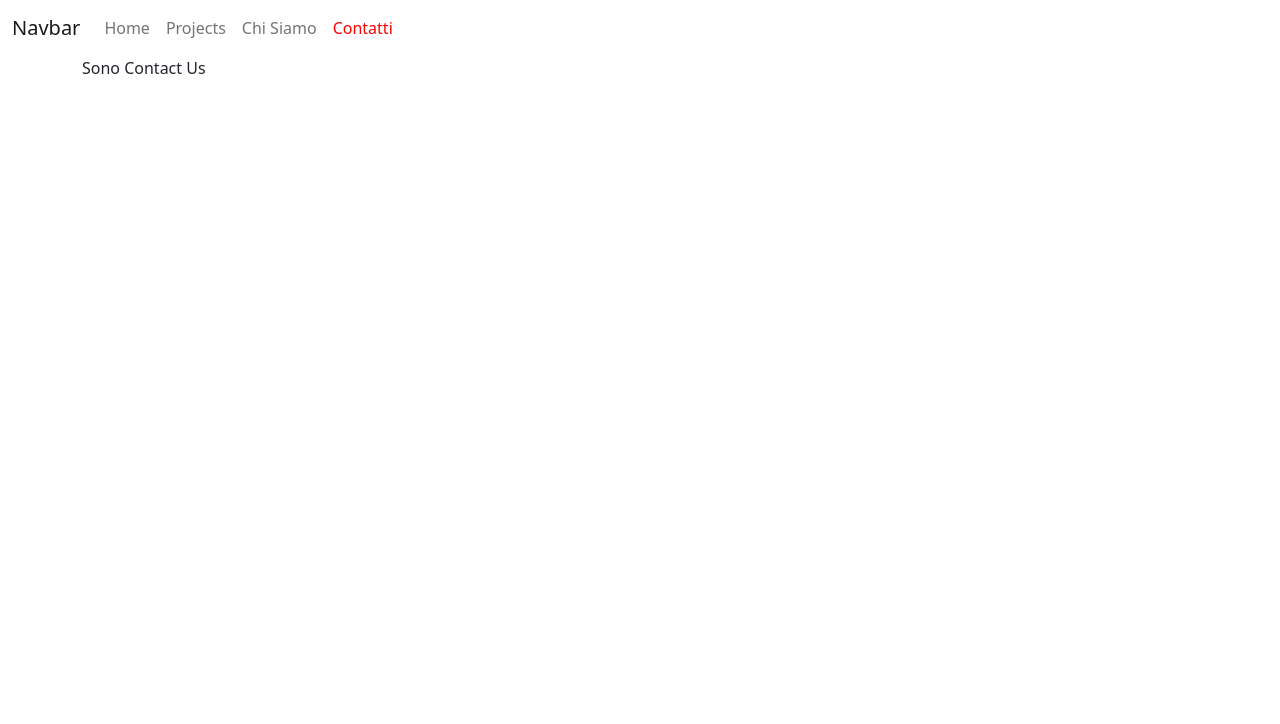
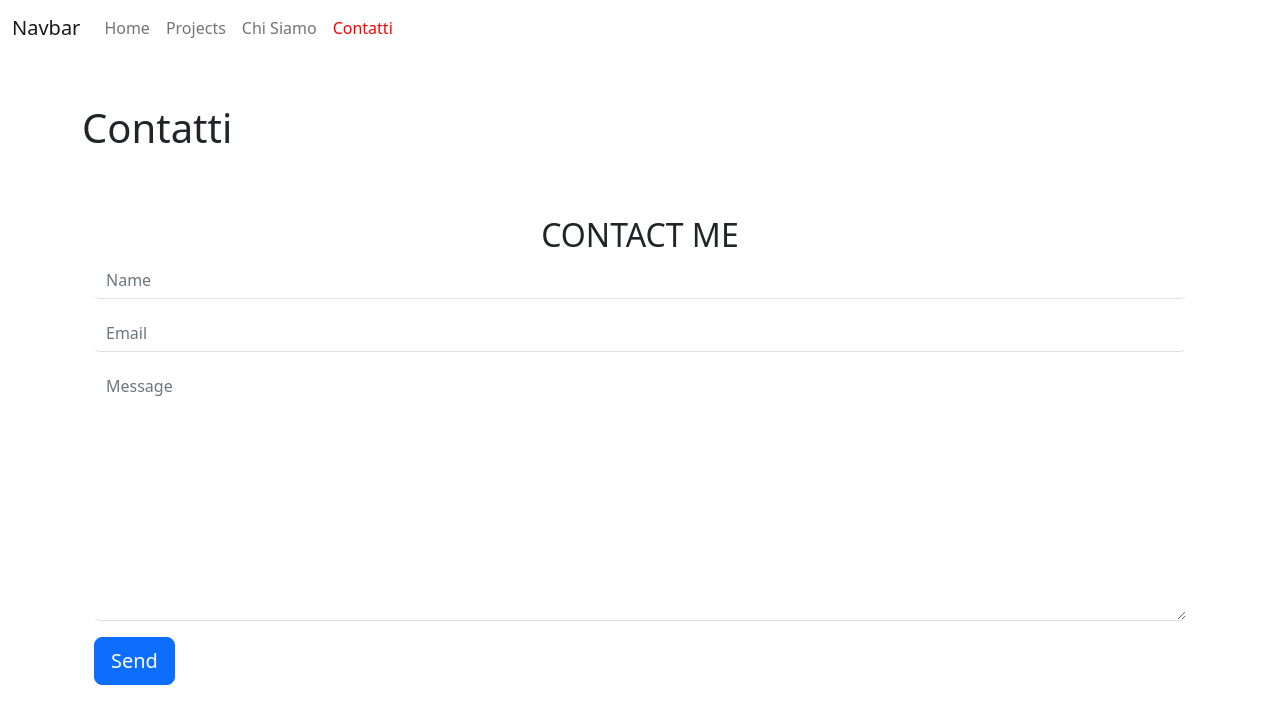
Before and after one commit to Mattia-Rollo/laravel-vue-router, a Vue app: page /contact in a window 1280 px wide. Shown: the top 724 px of the page. Built offline with nearby package versions, Linux system fonts and the light colour scheme.

Commit message:
add contact form email

```diff
--- /dev/null
+++ b/src/components/ContactForm.vue
@@ -0,0 +1,88 @@
+<template>
+    <section class="contact_me py-5">
+        <div class="inner-wrapper">
+            <div class="container-fluid text-center">
+                <h2 class="text-uppercase">contact me</h2>
+                <div v-if="success" class="alert alert-success text-start" role="alert">
+                    Messaggio inviato con successo!
+                </div>
+                <div class="row">
+                    <form class="col-12 text-start" @submit.prevent="sendForm()">
+                        <div class="mb-3">
+                            <input class="border-0 border-bottom form-control" type="text" name="name" id="name"
+                                placeholder="Name" v-model="name" :class="{ 'is-invalid': errors.name }" required>
+                            <p v-for="(error, index) in errors.name" :key="index" class="invalid-feedback">
+                                {{ error }}
+                            </p>
+                        </div>
+                        <div class="mb-3">
+                            <input class="border-0 border-bottom form-control" type="text" name="email" id="email"
+                                placeholder="Email" v-model="email" :class="{ 'is-invalid': errors.email }" required>
+                            <p v-for="(error, index) in errors.email" :key="index" class="invalid-feedback">
+                                {{ error }}
+                            </p>
+
+                        </div>
+                        <div class="mb-3">
+                            <textarea class="border-0 border-bottom form-control" name="message" id="message" cols="30"
+                                rows="10" placeholder="Message" v-model="message"
+                                :class="{ 'is-invalid': errors.message }" required></textarea>
+                            <p v-for="(error, index) in errors.message" :key="index" class="invalid-feedback">
+                                {{ error }}
+                            </p>
+                        </div>
+                        <button class="btn btn-lg btn-primary text-white" type="submit" :disabled="loading">{{
+                            loading? 'Sending...': 'Send'
+                        }}</button>
+                    </form>
+                </div>
+            </div>
+        </div>
+    </section>
+</template>
+
+<script>
+import axios from 'axios';
+import { store } from '../store';
+export default {
+    name: 'ContactForm',
+    data() {
+        return {
+            store,
+            name: '',
+            email: '',
+            message: '',
+            success: false,
+            errors: {},
+            loading: false
+        }
+    },
+    methods: {
+        sendForm() {
+            this.loading = true;
+            const data = {
+                name: this.name,
+                email: this.email,
+                message: this.message
+            }
+            axios.post(`${this.store.apiBaseUrl}/contacts`, data).then((response) => {
+                //console.log(response.data);
+                this.success = response.data.success;
+                if (!this.success) {
+                    this.errors = response.data.errors;
+                    //console.log(this.errors);
+                } else {
+                    this.name = '';
+                    this.email = '';
+                    this.message = '';
+                }
+                this.loading = false;
+            });
+        }
+    }
+}
+</script>
+
+<style lang="scss" scoped>
+
+</style>
--- a/src/pages/ContactUs.vue
+++ b/src/pages/ContactUs.vue
@@ -1,12 +1,23 @@
 <template>
-    <div>
-        Sono Contact Us
-    </div>
+    <section>
+        <div class="row">
+            <div class="col-12">
+                <h1 class="mt-5 mb-3">
+                    Contatti
+                </h1>
+                <ContactForm />
+            </div>
+        </div>
+    </section>
 </template>
 
 <script>
+import ContactForm from '../components/ContactForm.vue';
 export default {
-    name: 'ContactUs'
+    name: 'ContactUs',
+    components: {
+        ContactForm
+    }
 }
 </script>
 
```
